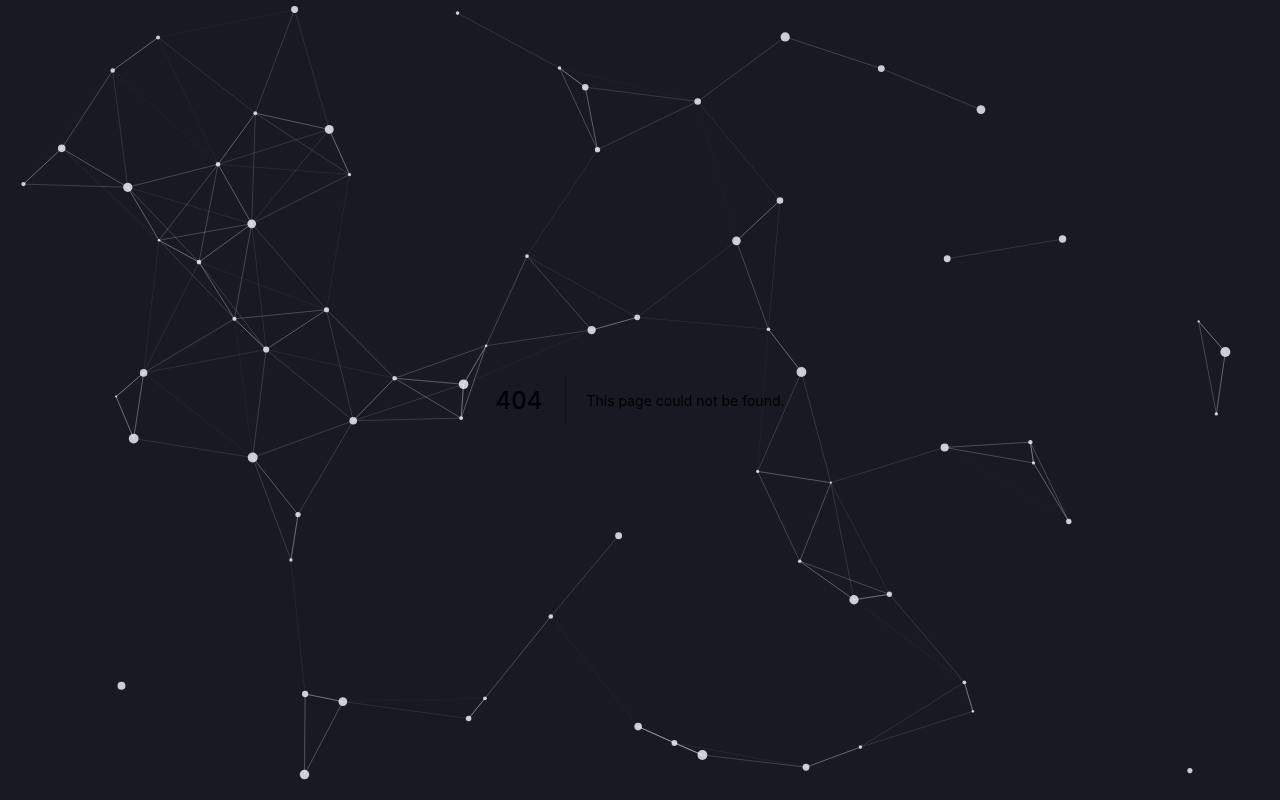
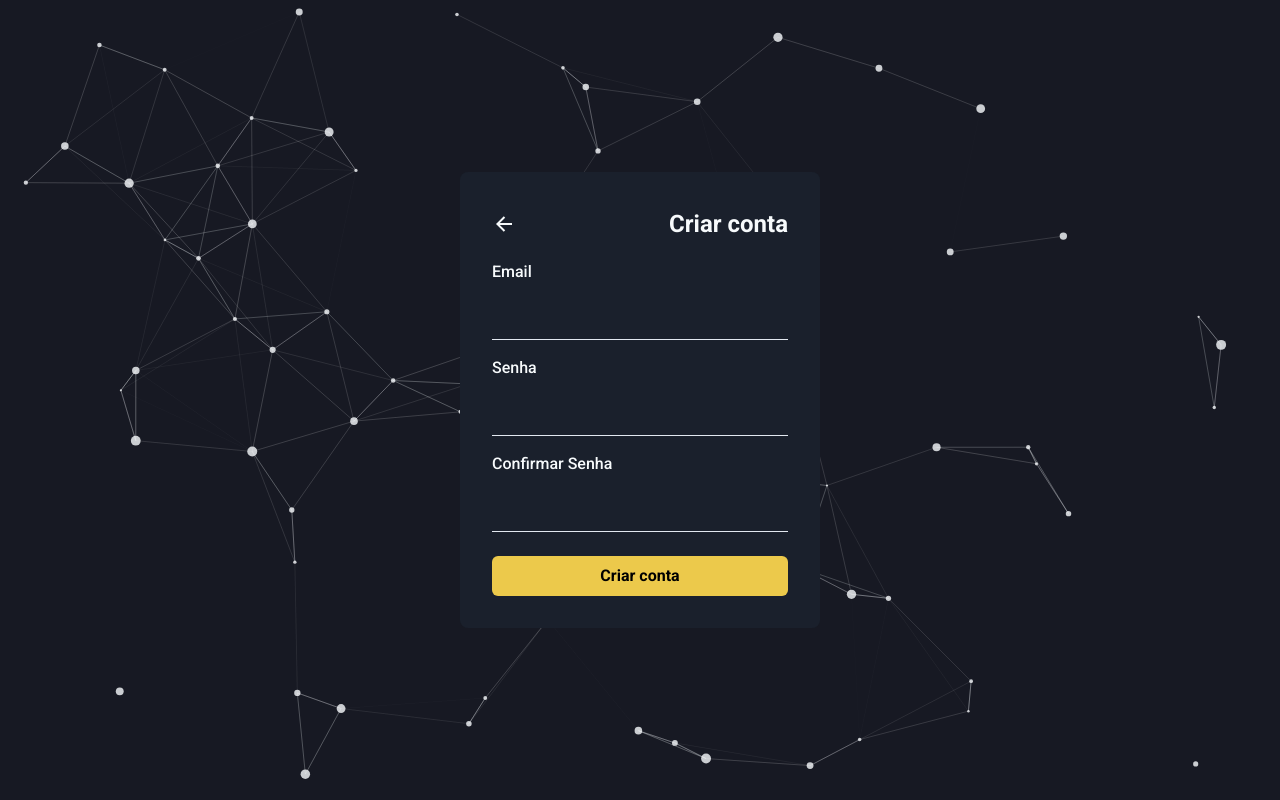
Before and after one commit to ricardossiqueira/adventure_game_front, a Next.js app: page /auth/create in a window 1280 px wide. Before the commit this address had no page. Built offline with nearby package versions, Linux system fonts and the light colour scheme.

Commit message:
preview deploy

```diff
--- a/src/components/ActiveLink.tsx
+++ b/src/components/ActiveLink.tsx
@@ -1,4 +1,3 @@
-import { theme } from "@chakra-ui/react";
 import Link, { LinkProps } from "next/link";
 import { useRouter } from "next/router";
 import { cloneElement, ReactElement } from "react";
--- a/src/components/Modal/CreateCharacter.tsx
+++ b/src/components/Modal/CreateCharacter.tsx
@@ -8,9 +8,6 @@ import {
   ModalBody,
   ModalFooter,
   Stack,
-  Button,
-  IconButton,
-  VisuallyHiddenInput,
 } from "@chakra-ui/react";
 import React, { useRef } from "react";
 import * as yup from "yup";
@@ -21,8 +18,6 @@ import { DefaultYellowButton } from "../Buttons/DefaultYellow";
 import { OutlinedGrayButton } from "../Buttons/OutlinedGray";
 import { Input } from "../Form/Input";
 import { Textarea } from "../Form/TextArea";
-import { RiUpload2Line } from "react-icons/ri";
-import { VisualElementDragControls } from "framer-motion/types/gestures/drag/VisualElementDragControls";
 import { FileInput } from "../Form/FileInput";
 
 type CreateCharacterFormData = {
--- /dev/null
+++ b/src/pages/auth/create.tsx
@@ -0,0 +1,104 @@
+import { Button, Flex, IconButton, Stack, Text, theme } from "@chakra-ui/react";
+import { SubmitHandler, useForm } from "react-hook-form";
+import * as yup from "yup";
+import { yupResolver } from "@hookform/resolvers/yup";
+import Head from "next/head";
+import { Logo } from "../../components/Header/Logo";
+import { Input } from "../../components/Form/Input";
+import { RiArrowLeftCircleLine, RiArrowLeftLine } from "react-icons/ri";
+import { useRouter } from "next/router";
+
+type SignInFormData = {
+  email: string;
+  password: string;
+};
+
+const yupSignInFormSchema = yup.object().shape({
+  email: yup.string().required("Email obrigatório").email("Email inválido"),
+  password: yup.string().required("Senha obrigatória"),
+  password_confirmation: yup
+    .string()
+    .required("Confirmação de senha obrigatória")
+    .oneOf([yup.ref("password"), null], "As senhas devem ser iguais"),
+});
+
+export default function SignIn() {
+  const {
+    register,
+    handleSubmit,
+    formState: { isSubmitting, errors },
+  } = useForm({ resolver: yupResolver(yupSignInFormSchema) });
+
+  const handleSignIn: SubmitHandler<SignInFormData> = async (values) => {
+    new Promise((resolve) => setTimeout(resolve, 2000));
+  };
+
+  const router = useRouter();
+
+  return (
+    <>
+      <Head>
+        <title>Criar conta | Adventure Game</title>
+      </Head>
+      <main id="main">
+        <Flex w="100vw" h="100vh" align="center" justify="center">
+          <Flex
+            as="form"
+            w="100%"
+            maxW={360}
+            bg="gray.800"
+            padding={8}
+            borderRadius={8}
+            flexDir="column"
+            onSubmit={handleSubmit(handleSignIn)}
+          >
+            <Stack spacing={4}>
+              <Flex justifyContent={"space-between"} alignItems={"center"}>
+                <IconButton
+                  variant={"unstyled"}
+                  w={"fit-content"}
+                  icon={<RiArrowLeftLine size={theme.sizes["6"]} />}
+                  aria-label={"Voltar"}
+                  onClick={router.back}
+                  _hover={{ opacity: 0.8 }}
+                />
+                <Text as="h3" fontSize="2xl" fontWeight={"bold"}>
+                  Criar conta
+                </Text>
+              </Flex>
+              <Input
+                name="email"
+                label="Email"
+                type="email"
+                error={errors.email}
+                {...register("email")}
+              />
+              <Input
+                name="password"
+                label="Senha"
+                type="password"
+                error={errors.password}
+                {...register("password")}
+              />
+              <Input
+                name="password_confirmation"
+                label="Confirmar Senha"
+                type="password"
+                error={errors.password_confirmation}
+                {...register("password_confirmation")}
+              />
+            </Stack>
+            <Button
+              type="submit"
+              mt="6"
+              colorScheme="yellow"
+              isLoading={isSubmitting}
+            >
+              Criar conta
+            </Button>
+          </Flex>
+        </Flex>
+      </main>
+    </>
+  );
+}
--- a/src/pages/characters/index.tsx
+++ b/src/pages/characters/index.tsx
@@ -1,5 +1,4 @@
 import {
-  Button,
   Flex,
   Tab,
   TabList,
@@ -10,7 +9,6 @@ import {
 } from "@chakra-ui/react";
 import Head from "next/head";
 import React from "react";
-import { DefaultYellowButton } from "../../components/Buttons/DefaultYellow";
 
 import { CharacterCard } from "../../components/Cards/Character";
 import { Header } from "../../components/Header";
```
Also changed, not shown: src/components/Header/Profile.tsx (+7 -2 lines), src/pages/auth/login.tsx (renamed from src/pages/login.tsx, +20 -5 lines).
